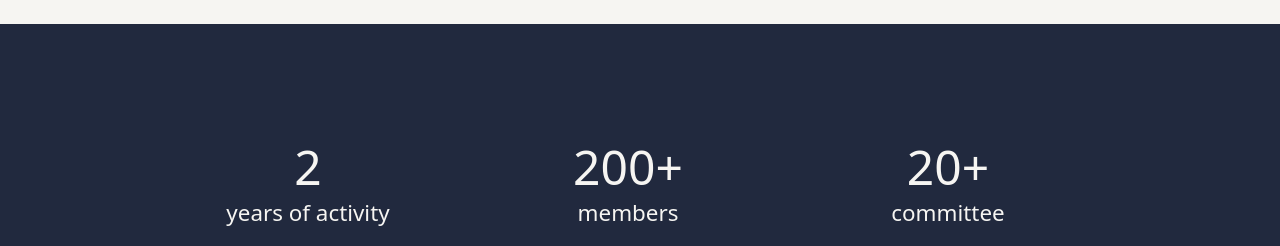
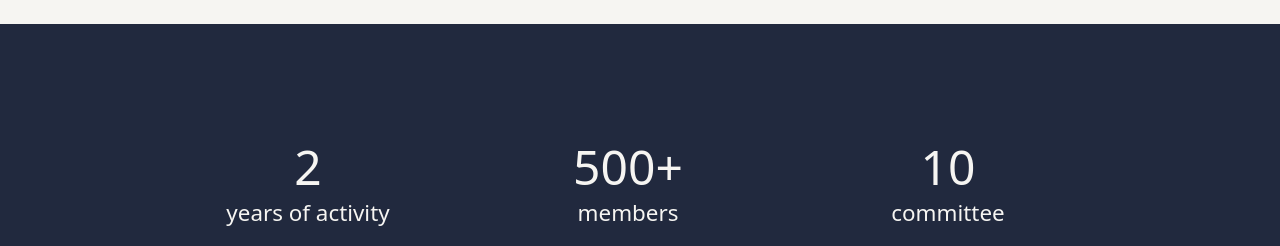
Before and after one commit to HanzilaH/manchester-trading-society, a React (Create React App) app in the folder client/: page / in a window 1280 px wide. Shown: the part 1340-1586 px from the top of the page. Built offline with nearby package versions, Linux system fonts and the light colour scheme.

Commit message:
Updated React-Spring Version from 9.7.2 to 9.7.3 Implementation of Chaning_Number CSS Class Implementation on an Animated counter on Home.jsx (using react-intersection-observer)

```diff
--- a/client/package.json
+++ b/client/package.json
@@ -19,7 +19,7 @@
     "react-router-dom": "^6.16.0",
     "react-scripts": "5.0.1",
     "react-scroll-parallax": "^3.4.2",
-    "react-spring": "^9.7.2",
+    "react-spring": "^9.7.3",
     "web-vitals": "^2.1.4"
   },
   "scripts": {
--- a/client/src/pages/Home/Home.css
+++ b/client/src/pages/Home/Home.css
@@ -109,3 +109,9 @@
   display: none;
 
 }
+
+.changing_number {
+  display: flex;
+  flex-direction: row;
+  justify-content: center;
+}
--- a/client/src/pages/Home/Home.jsx
+++ b/client/src/pages/Home/Home.jsx
@@ -1,5 +1,7 @@
 import React from "react";
 import "./Home.css";
+import { useSpring, animated } from "react-spring";
+import { useInView } from 'react-intersection-observer';
 import Carousel from "../../components/Carousel/Carousel";
 import Jumbotron from "../../components/Jumbotron/Jumbotron";
 import LandingHomePage from "../../components/LandingHomePage/LandingHomePage";
@@ -10,6 +12,8 @@ import { useNavigate } from "react-router-dom";
 import { FontAwesomeIcon } from "@fortawesome/react-fontawesome";
 import { faArrowRight } from "@fortawesome/free-solid-svg-icons";
 const Home = () => {
+  const { ref: statisticsContainer, inView: myElementIsVisible } = useInView();
+
   const navigate = useNavigate();
   function GoogleRedirect() {
     // Redirect to Google when this route is matched
@@ -17,27 +21,38 @@ const Home = () => {
     return null; // This component won't be rendered
   }
 
+  function Number({ n }) {
+    const { number } = useSpring({
+      from: { number: 0 },
+      number: n,
+      delay: 200,
+      config: { mass: 1, tension: 20, friction: 10 },
+    });
+
+    return <animated.div>{number.to((n) => n.toFixed(0))}</animated.div>
+  }
+
   return (
     <>
       <div  id="home-div">
-      <LandingHomePage/>
+        <LandingHomePage/>
         {/* <Carousel /> */}
         {/* <Jumbotron /> */}
         <AboutUsHomePage />
 
         {/* this container info about the presents membership at the society */}
-        <div id="home-info-container">
+        <div ref={statisticsContainer} id="home-info-container">
           <div className="w-100  row justify-content-center">
             <div className="col-md-3 text-center my-3">
-              <div className="display-5 ">2</div>
+              <div className="display-5 changing_number">{myElementIsVisible ? <Number n={2}/> : <span>0</span>}</div>
               years of activity
             </div>
             <div className="col-md-3 text-center my-3">
-              <div className="display-5 ">200+</div>
+              <div className="display-5 changing_number">{myElementIsVisible ? <Number n={500}/> : <span>0</span>}+</div>
               members
             </div>
             <div className="col-md-3 text-center my-3">
-              <div className="display-5 ">20+</div>
+              <div className="display-5 changing_number">{myElementIsVisible ? <Number n={10}/> : <span>0</span>}</div>
               committee
             </div>
           </div>
```
Also changed, not shown: 1 other file (tests, documents, lock files or other folders).
